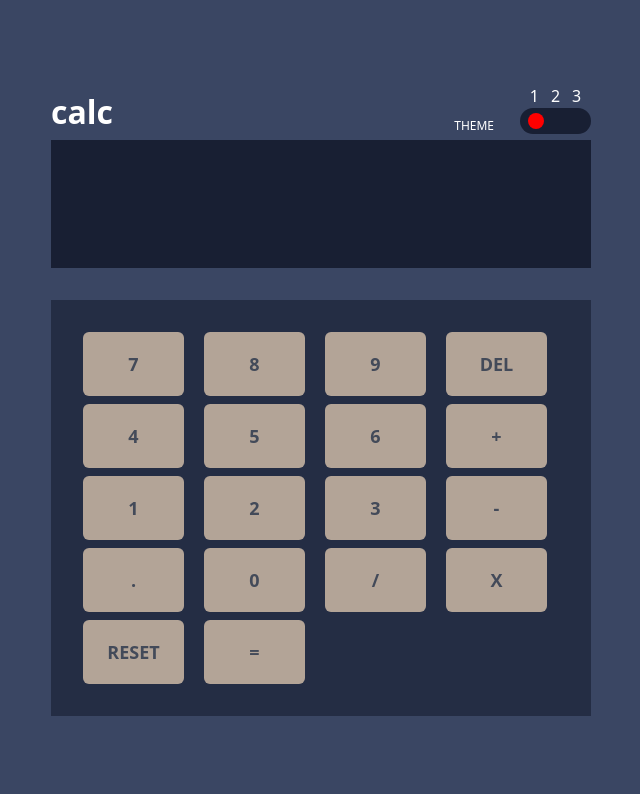
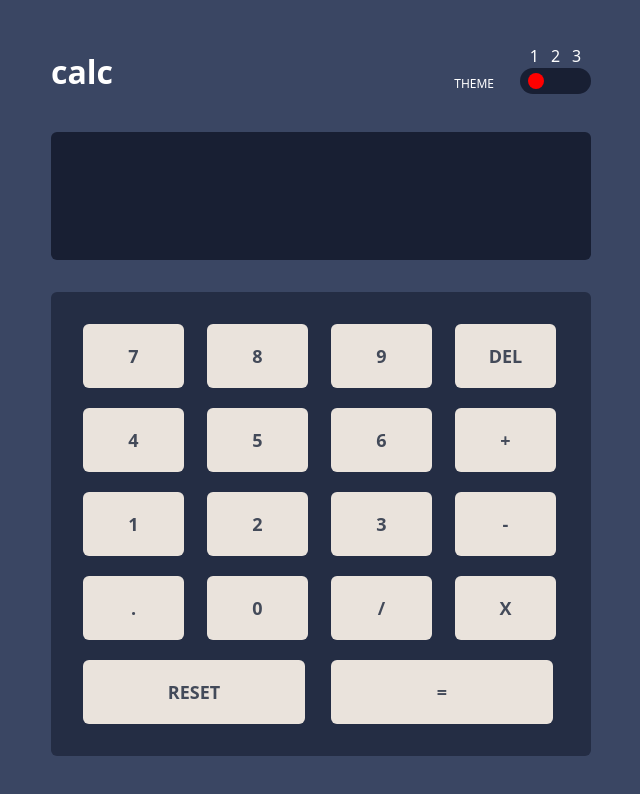
Before and after one commit to zura445/Calculator, a React (Vite) app: page / in a window 1280 px wide. Shown: the top 794 px of the page, without its empty margins (319-959 px from the left). Built offline with nearby package versions, Linux system fonts and the light colour scheme.

Commit message:
create dark, light version

```diff
--- a/src/components/Buttons.tsx
+++ b/src/components/Buttons.tsx
@@ -21,11 +21,13 @@ let calcButtons: (number | string)[] = [
 
 function Buttons() {
   return (
-    <div className="grid grid-cols-4 gap-2 bg-blue-900 dark:bg-gray-900  p-8 mt-8 ">
+    <div className="grid grid-cols-4 gap-5 bg-blue-900 dark:bg-gray-900 light:bg-gray-300 rounded-md p-8 mt-8">
       {calcButtons.map((calc, index) => (
         <button
           key={index}
-          className="w-[101px] h-[64px] text-blue-700 bg-gray-500 light:bg-gray-300 dark:bg-violet-800 rounded-md font-bold text-lg light:text-gray-800 dark:text-yellow-800"
+          className={`w-[101px] h-[64px] text-blue-700 bg-red-500 light:bg-red-200 dark:bg-violet-800 rounded-md font-bold text-lg light:text-gray-800 dark:text-yellow-800 cursor-pointer ${
+            index >= calcButtons.length - 2 ? "col-span-2 w-[222px]" : ""
+          }`}
         >
           {calc}
         </button>
--- a/src/components/monitor/Monitor.tsx
+++ b/src/components/monitor/Monitor.tsx
@@ -12,7 +12,7 @@ function Monitor() {
           calc
         </p>
         <div className="flex items-end">
-          <p className="text-xs text-white pb-1.5 light:text-gray-800 dark:text-yellow-800">
+          <p className="text-xs text-white pb-1.5 light:text-gray-800 dark:text-yellow-800 pb-2">
             THEME
           </p>
           <div className="ml-6.5">
@@ -52,7 +52,7 @@ function Monitor() {
       </div>
       <input
         type="text"
-        className="w-full h-[128px] text-[56px] text-right text-white bg-blue-800 px-4"
+        className="w-full h-[128px] text-[56px] text-right text-white bg-blue-800 px-4 light:bg-red-100 dark:bg-gray-900 light:text-gray-800 dark:text-yellow-800 mt-8 rounded-md"
       />
     </div>
   );
--- a/src/index.css
+++ b/src/index.css
@@ -13,6 +13,9 @@
   --color-blue-700: #434a59;
   --color-blue-600: #3a4663;
   --color-red-700: #d03f2f;
+  --color-red-500: #eae3dc;
+  --color-red-200: #e5e4e1;
+  --color-red-100: #eeeeee;
   --color-gray-900: #1e0936;
   --color-gray-800: #36362c;
   --color-gray-500: #b3a497;
```
